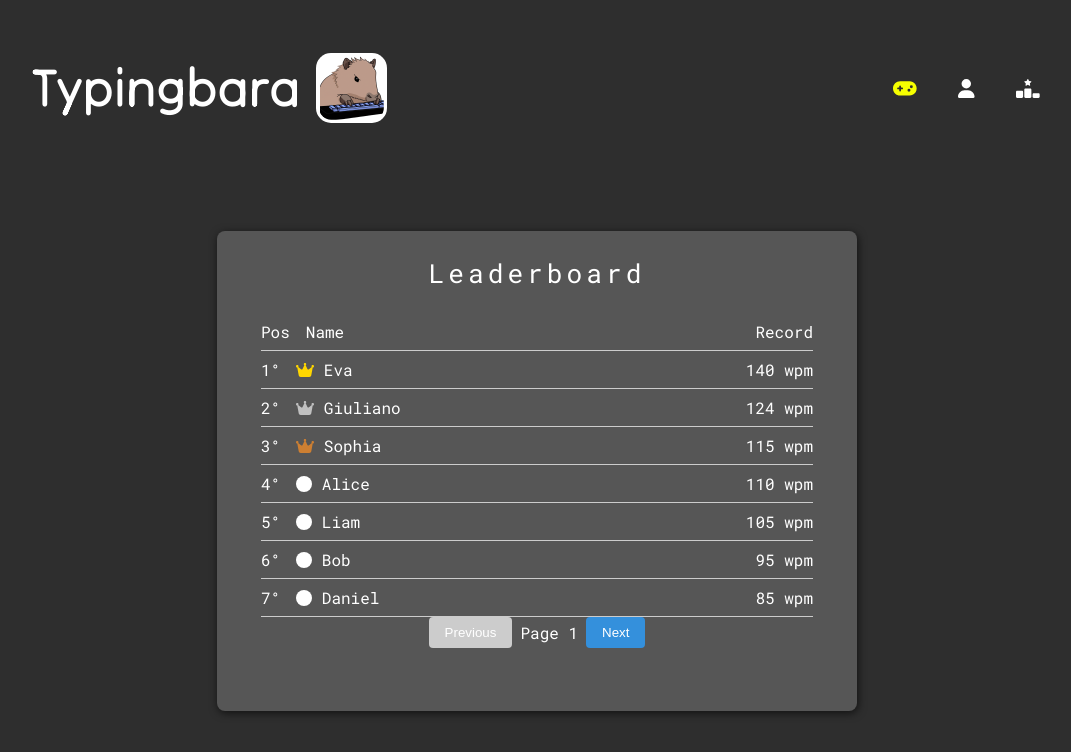
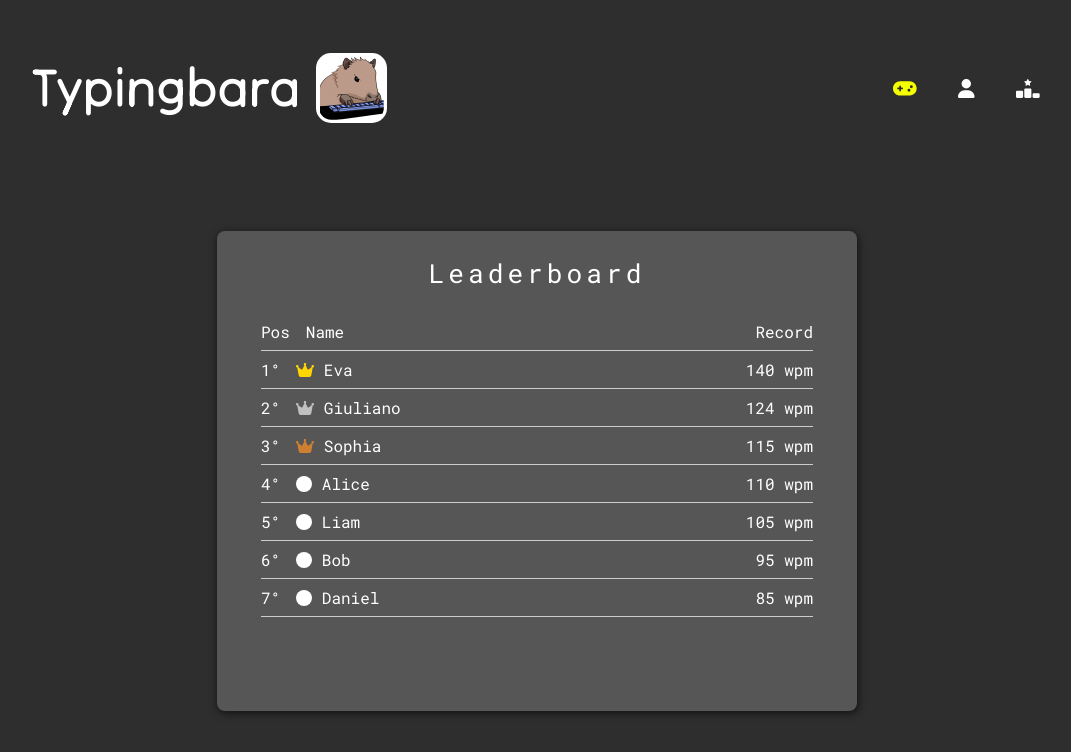
Before and after one commit to giulianomaradei/Typingbara-front, a Nuxt app: page /Leaderboard in a window 1280 px wide. Shown: the top 752 px of the page, without its empty margins (103-1174 px from the left). Built offline with nearby package versions, Linux system fonts and the light colour scheme.

Commit message:
delete error

```diff
--- a/Services/LeaderboardService.ts
+++ /dev/null
@@ -1,19 +0,0 @@
-import { response } from "./ResponseType";
-const { $axios } = useNuxtApp();
-
-export const LeaderboardService = {
-
-    async getRecords(skip: number, take: number): Promise<response> {
-        try {
-            const response = await $axios.get('/api/records', {
-                params: {
-                    skip,
-                    take,
-                },
-            });
-            return response.data;
-        } catch (error) {
-            throw error;
-        }
-    }
-}
--- a/Services/ResponseType.ts
+++ /dev/null
@@ -1,5 +0,0 @@
-export type response = {
-    data: any,
-    message: string,
-    result: string
-}
--- a/pages/Leaderboard.vue
+++ b/pages/Leaderboard.vue
@@ -25,27 +25,11 @@
                     <span class="wpm-unit"> wpm</span>
                 </div>
             </div>
-            <div class="pagination">
-                <button @click="data.pagination.page--" :disabled="data.pagination.page === 1">Previous</button>
-                <span>Page {{ data.pagination.page }}</span>
-                <button @click="data.pagination.page++" :disabled="data.pagination.page * data.pagination.take >= recorderList.length">Next</button>
-            </div>
         </div>
     </div>
 </template>
 
 <script setup lang="ts">
-
-    const { $axios } = useNuxtApp();
-    import { LeaderboardService } from '~/Services/LeaderboardService';
-
-    const data = reactive({
-        leaderboardList: [] as { wpm: string; name: string }[],
-        pagination: {
-            page: 1,
-            take: 4
-        }
-    })
 
     const recorderList = [
         { name: 'Eva', wpm: '140' },
@@ -78,21 +62,6 @@
         }
         return ""; // Default class
     };
-
-    async function fetchData() {
-        try {
-            const skip = (data.pagination.page - 1) * data.pagination.take;
-            const take = data.pagination.take;
-            const response = await LeaderboardService.getRecords(skip, take);
-            data.leaderboardList = response.data;
-        } catch (error) {
-            // Lidar com erros aqui
-        }
-    }
-
-    onMounted(()=>{
-        //fetchData();
-    })
 
 </script>
 
@@ -137,28 +106,6 @@
         color: #cd7f32; /* Bronze color */
     }
 
-    .pagination {
-        display: flex;
-        justify-content: center;
-        align-items: center;
-        align-self: flex-end;
-    }
-
-    .pagination button {
-        padding: 0.5rem 1rem;
-        background-color: #3490dc;
-        color: white;
-        border: none;
-        border-radius: 4px;
-        cursor: pointer;
-        margin: 0 0.5rem;
-    }
-
-    .pagination button:disabled {
-        background-color: #ccc;
-        cursor: not-allowed;
-    }
-
     @media (max-width: 560px) {
        .wpm-unit {
            display: none;
```
